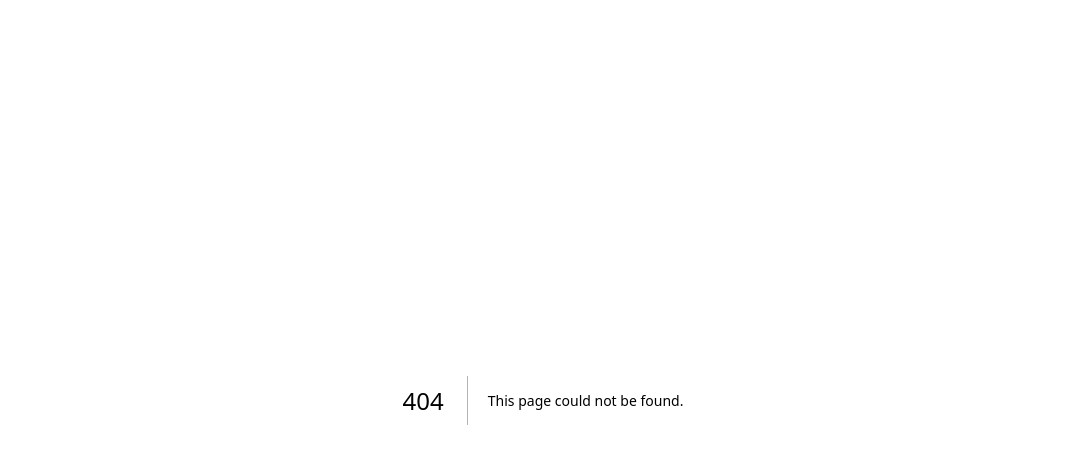
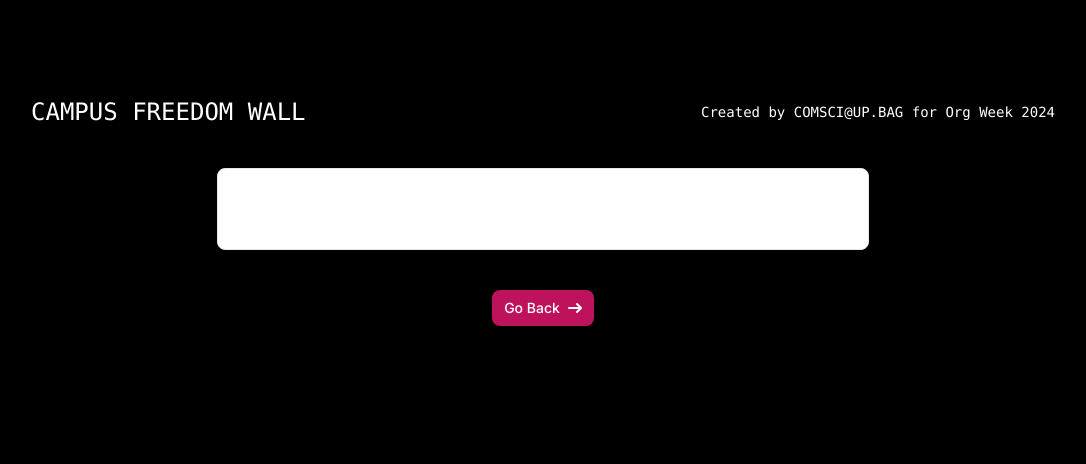
Before and after one commit to dimacuhamarc/campus-fw, a Next.js app: page /post/1 in a window 1280 px wide. Before the commit this address had no page. Shown: the top 464 px of the page, without its empty margins (97-1183 px from the left). Built offline with nearby package versions, Linux system fonts and the light colour scheme; no server answers; the database is empty.

Commit message:
[BE/FE] Dynamic Routing on a single post

```diff
--- a/src/app/page.tsx
+++ b/src/app/page.tsx
@@ -6,10 +6,10 @@ export default function Home() {
     <main className="flex min-h-screen flex-col items-center justify-start p-24">
       <div className="z-10 max-w-5xl w-full items-center justify-between font-mono text-sm lg:flex">
         <h1 className="text-2xl">CAMPUS FREEDOM WALL</h1>
+        <SubmitPost/>
         <h3>Created by COMSCI@UP.BAG for Org Week 2024</h3>
       </div>
       <Gallery/>
-      <SubmitPost/>
     </main>
   );
 }
--- /dev/null
+++ b/src/app/post/[id]/page.tsx
@@ -0,0 +1,104 @@
+'use client';
+import { useState, useEffect } from 'react';
+import { db } from '../../../configs/firebase';
+import { doc, getDoc, collection } from 'firebase/firestore';
+import Link from 'next/link';
+
+interface Post {
+  id: string;
+  content: string;
+  college: string;
+  author: string;
+  postdate: FirestoreTimestamp;
+}
+
+interface FirestoreTimestamp {
+  seconds: number;
+  nanoseconds: number;
+}
+
+export default function Page({ params }: { params: { id: string } }) {
+  // return <div>My Post: {params.id}</div>
+  // #retrieve post from firestore using id
+  // #render post
+  const [post, setPost] = useState<Post | null>(null);
+  const postCollectionRef = collection(db, 'posts');
+  const postID = params.id;
+
+  useEffect(() => {
+    const fetchPost = async () => {
+      try {
+        const docRef = doc(postCollectionRef, postID);
+        const docSnap = await getDoc(docRef);
+
+        if (docSnap.exists()) {
+          const data = { ...docSnap.data(), id: docSnap.id } as Post;
+          setPost(data);
+          console.log(data);
+        }
+      } catch (error) {
+        console.error('Error fetching post:', error);
+      }
+    };
+
+    fetchPost();
+  }, []);
+
+  function formatDate(date: FirestoreTimestamp): string {
+    const timestamp = new Date(date.seconds * 1000 + date.nanoseconds / 1e6);
+    timestamp.setHours(timestamp.getHours() + 12);
+    const options:Intl.DateTimeFormatOptions = {
+      year: 'numeric',
+      month: 'numeric',
+      day: 'numeric',
+      hour: '2-digit',
+      minute: 'numeric',
+    };
+    const formattedDate = timestamp.toLocaleDateString('en-PH', options);
+    return formattedDate;
+  }
+
+  return (
+    <main className="flex min-h-screen flex-col gap-10 items-center justify-start p-24">
+      <div className="z-10 max-w-5xl w-full items-center justify-between font-mono text-sm lg:flex">
+        <h1 className="text-2xl">CAMPUS FREEDOM WALL</h1>
+        <h3>Created by COMSCI@UP.BAG for Org Week 2024</h3>
+      </div>
+      <div
+        key={post?.id}
+        className="container w-3/5 bg-white border border-gray-200 rounded-lg shadow dark:bg-gray-800 dark:border-gray-700  hover:scale-105"
+      >
+        <div className="h-full p-5 flex flex-col gap-4 justify-between">
+          <h2 className='text-xs'>{post?.id}</h2>
+          <h5 className="mb-2 text-2xl font-bold tracking-tight text-pink-700 dark:text-white">
+            {post?.content}
+          </h5>
+          <div className='container'>
+            {post?.author && (<p className="text-gray-500 text-sm mb-2">Submitted by {post?.author}</p>)}
+            {post?.postdate && <p className="text-gray-500 text-sm mb-2">Posted on {formatDate(post.postdate)}</p>}
+          </div>
+        </div>
+      </div>
+
+
+      <Link href={`/`} className="self-center inline-flex items-center px-3 py-2 text-sm font-medium text-center text-white bg-pink-700 rounded-lg hover:bg-pink-800 focus:ring-4 focus:outline-none focus:ring-pink-300 dark:bg-pink-600 dark:hover:bg-pink-700 dark:focus:ring-pink-800">
+        Go Back
+        <svg
+          className="rtl:rotate-180 w-3.5 h-3.5 ms-2"
+          aria-hidden="true"
+          xmlns="http://www.w3.org/2000/svg"
+          fill="none"
+          viewBox="0 0 14 10"
+        >
+          <path
+            stroke="currentColor"
+            stroke-linecap="round"
+            stroke-linejoin="round"
+            stroke-width="2"
+            d="M1 5h12m0 0L9 1m4 4L9 9"
+          />
+        </svg>
+      </Link>
+    </main>
+  );
+}
--- a/src/components/Gallery.tsx
+++ b/src/components/Gallery.tsx
@@ -31,31 +31,46 @@ export default function Gallery() {
           ...doc.data(),
           id: doc.id,
         })) as Post[];
-        console.log(filteredData);
+        // console.log(filteredData);
         setPosts(filteredData);
       } catch (error) {
-        console.log(error);
+        // console.log(error);
       }
     };
     getPosts();
   }, []);
 
   return (
-    <div className="w-full container mx-auto p-4">
-      <h2 className="text-3xl font-bold mb-2">Latest Freedom Wall Posts</h2>
+    <div className="w-full container mx-auto my-4 p-4">
+      <h2 className="text-3xl font-bold mb-6">Latest Freedom Wall Posts</h2>
       <div className="grid grid-cols-1 gap-4 sm:grid-cols-2 md:grid-cols-3 lg:grid-cols-4">
-        {posts.map((post) => (post ? Post(post.id, post.content, post.college, post.author, post.postdate) : null))}
+        {posts.map((post) =>
+          post
+            ? Post(
+                post.id,
+                post.content,
+                post.college,
+                post.author,
+                post.postdate
+              )
+            : null
+        )}
       </div>
     </div>
   );
 }
 
-function Post(id: string, content: string, college: string, name: string, datePosted: FirestoreTimestamp) {
-
+function Post(
+  id: string,
+  content: string,
+  college: string,
+  name: string,
+  datePosted: FirestoreTimestamp
+) {
   function formatDate(date: FirestoreTimestamp): string {
     const timestamp = new Date(date.seconds * 1000 + date.nanoseconds / 1e6);
     timestamp.setHours(timestamp.getHours() + 12);
-    const options:Intl.DateTimeFormatOptions = {
+    const options: Intl.DateTimeFormatOptions = {
       year: 'numeric',
       month: 'numeric',
       day: 'numeric',
@@ -72,16 +87,20 @@ function Post(id: string, content: string, college: string, name: string, datePo
       className="container max-w-sm bg-white border border-gray-200 rounded-lg shadow dark:bg-gray-800 dark:border-gray-700  hover:scale-105"
     >
       <div className="h-full p-5 flex flex-col gap-4 justify-between">
-        <h2 className='text-xs'>{id}</h2>
+        <h2 className="text-xs">{id}</h2>
         <h5 className="mb-2 text-2xl font-bold tracking-tight text-pink-700 dark:text-white">
           {content}
         </h5>
-        <div className='container'>
-          {name && (<p className="text-gray-500 text-sm mb-2">Submitted by {name}</p>)}
-          <p className="text-gray-500 text-sm mb-2">Posted on {formatDate(datePosted)}</p>
+        <div className="container">
+          {name && (
+            <p className="text-gray-500 text-sm mb-2">Submitted by {name}</p>
+          )}
+          <p className="text-gray-500 text-sm mb-2">
+            Posted on {formatDate(datePosted)}
+          </p>
         </div>
         <Link
-          href="#"
+          href={`/post/${id}`}
           className="w-2/4 self-end inline-flex items-center px-3 py-2 text-sm font-medium text-center text-white bg-pink-700 rounded-lg hover:bg-pink-800 focus:ring-4 focus:outline-none focus:ring-pink-300 dark:bg-pink-600 dark:hover:bg-pink-700 dark:focus:ring-pink-800"
         >
           Open Post
@@ -101,7 +120,6 @@ function Post(id: string, content: string, college: string, name: string, datePo
             />
           </svg>
         </Link>
-
       </div>
     </div>
   );
--- a/src/components/SubmitPost.tsx
+++ b/src/components/SubmitPost.tsx
@@ -1,29 +1,31 @@
 'use client'
 
 import { Modal, ToggleSwitch } from 'flowbite-react';
-import { useEffect, useState } from 'react';
+import { useEffect, useState, ChangeEvent } from 'react';
 
 export default function SubmitPost() {
-  const [openModal, setOpenModal] = useState(true);
+  const [openModal, setOpenModal] = useState(false);
   const [isAnon, setIsAnon] = useState(true);
+  const [text, setText] = useState<string>('');
 
   useEffect(() => {
     console.log(isAnon);
   }, [isAnon]);
+
+  const maxLength:number = 160;
+
+  const handleTextChange = (event: ChangeEvent<HTMLTextAreaElement>) => {
+    const inputValue = event.target.value;
+    // Ensure the input doesn't exceed maxLength
+    if (inputValue.length <= maxLength) {
+      setText(inputValue);
+    }
+  };
+
+  const onSubmitPost = () => {
+    console.log('submitting post');
+  }
   return (
-
-    // <div className="w-full container mx-auto p-4">
-    //   <h1 className="text-3xl font-bold mb-4">Hit me with your best thought!</h1>
-    //   <textarea
-    //     className="w-full p-2 border border-gray-300 rounded"
-    //     placeholder="Share your thoughts..."
-    //   />
-    //   <button
-    //     className="bg-pink-700 text-white px-4 py-2 rounded mt-2"
-    //   >
-    //     Post
-    //   </button>
-    // </div>
     <>
       <button onClick={() => setOpenModal(true)} className="bg-pink-700 text-white px-4 py-2 rounded mt-2">Submit a Post!</button>
       <Modal show={openModal} onClose={() => setOpenModal(false)}>
@@ -36,10 +38,14 @@ export default function SubmitPost() {
             <textarea
               className="w-full p-2 border border-gray-300 rounded"
               placeholder="Share your thoughts..."
+              rows={4}
+              maxLength={160}
+              onChange={handleTextChange}
             />
+            <div className="text-gray-500 text-right">{`${text.length}/${maxLength}`}</div>
             <div className="flex flex-row gap-4 items-center">
               <label className='text-gray-500 dark:text-gray-400' htmlFor="college">College</label>
-              <select name="college" id="college" className='w-auto rounded border-pink-700'>
+              <select name="college" id="college" className='w-auto rounded text-gray-500 border-pink-700'>
                 <option value="CS">CS</option>
                 <option value="CSS">CSS</option>
                 <option value="CAC">CAC</option>
@@ -57,9 +63,9 @@ export default function SubmitPost() {
             )}
           </div>
         </Modal.Body>
-        <Modal.Footer className='flex flex-row justify-between items-center'>
+        <Modal.Footer className='flex flex-row justify-between items-center cursor-pointer'>
           <button onClick={() => setOpenModal(false)}>Cancel</button>
-          <button color="pink" className="bg-pink-700 text-white px-4 py-2 rounded" onClick={() => setOpenModal(false)}>
+          <button color="pink" className="bg-pink-700 text-white px-4 py-2 rounded" onClick={() => { setOpenModal(false); onSubmitPost(); }}>
             Submit
           </button>
         </Modal.Footer>
```
Also changed, not shown: src/utilities.ts (added, +18 -0 lines).
